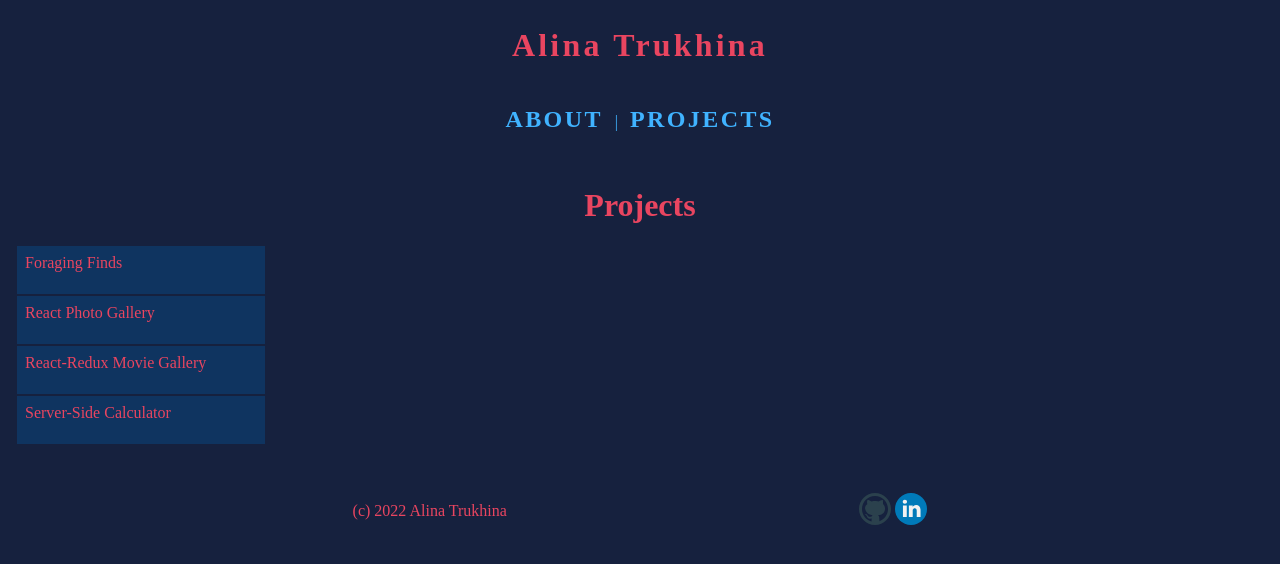
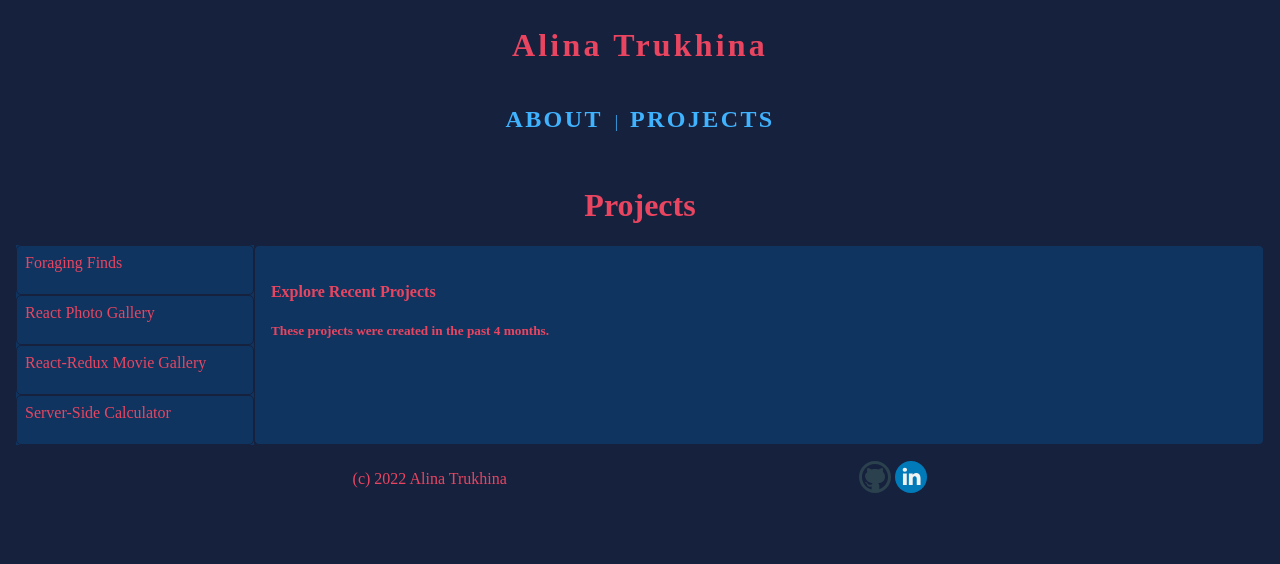
Before and after one commit to AlinaTrukhina/portfolio, a SvelteKit app: page /projects in a window 1280 px wide. Shown: the top 564 px of the page. Built offline with nearby package versions, Linux system fonts and the light colour scheme.

Commit message:
style project page

```diff
--- a/src/routes/projects/+layout.svelte
+++ b/src/routes/projects/+layout.svelte
@@ -2,8 +2,10 @@
 	import ProjectNav from "./ProjectNav.svelte";
 
 </script>
+
+<h1>Projects</h1>
 <div class="projects">
-    <h1>Projects</h1>
+
     <ProjectNav/>
 
     <main>
@@ -13,7 +15,23 @@
 
 <style>
 
+.projects {
+    display: flex;
+}
+
 h1 {
     text-align: center;
 }
+
+main {
+    position: relative;
+    width: 80vw;
+    max-height: 80vh;
+    overflow: scroll;
+    background-color: var(--color-theme-blue);
+    border: 1px var(--color-theme-darkblue) solid;
+    border-radius: 5px;
+}
+
+
 </style>
--- a/src/routes/projects/+page.svelte
+++ b/src/routes/projects/+page.svelte
@@ -9,5 +9,6 @@
 </svelte:head>
 
 <section>
-
+	<h4>Explore Recent Projects</h4>
+	<h5>These projects were created in the past 4 months.</h5>
 </section>
--- a/src/routes/projects/ProjectNav.svelte
+++ b/src/routes/projects/ProjectNav.svelte
@@ -23,6 +23,7 @@
 
 <style>
 .sidebar {
+    position: relative;
     width: 20%;
 }
 nav {
@@ -33,8 +34,11 @@ nav {
 
 nav a {
     display: block;
-    height: 2em;
+    min-height: 2em;
+    vertical-align: center;
     border: 1px var(--color-theme-darkblue) solid;
+    border-radius: 5px;
+    font-weight: 500;
     color: var(--color-theme-pink);
     font-weight: 500;
     text-decoration: none;
--- a/src/routes/styles.css
+++ b/src/routes/styles.css
@@ -18,8 +18,16 @@ main {
     padding: 1em;
 }
 
-h1, h2 {
+h1, h2, h3, h4, h5 {
     color: var(--color-theme-pink);
+}
+
+p, pre, li, a {
+    color: var(--color-theme-2);
+}
+
+video {
+    max-height: 600px;
 }
 
 footer {
```
Also changed, not shown: src/routes/projects/foraging-finds/+page.svelte (+9 -6 lines).
